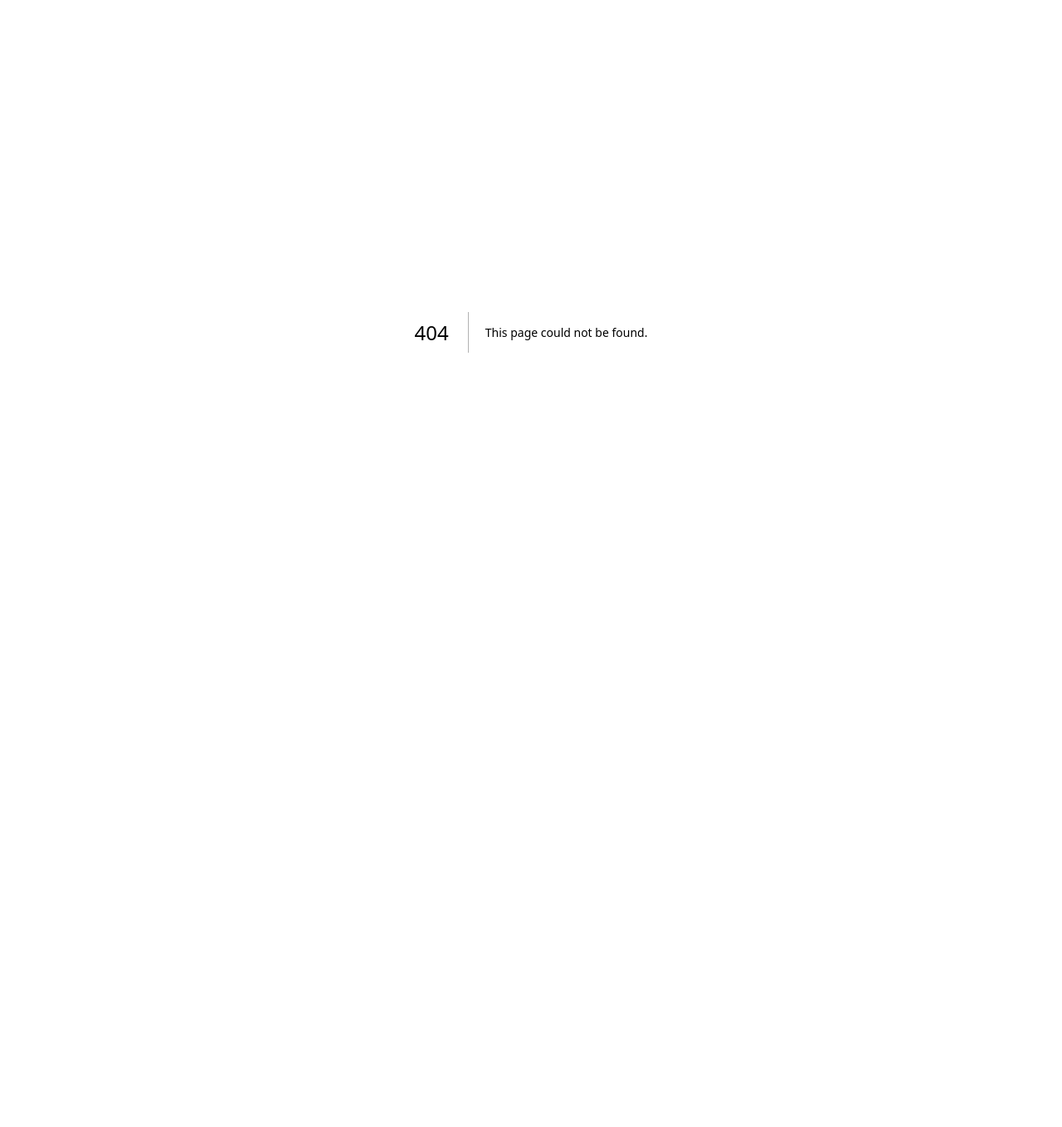
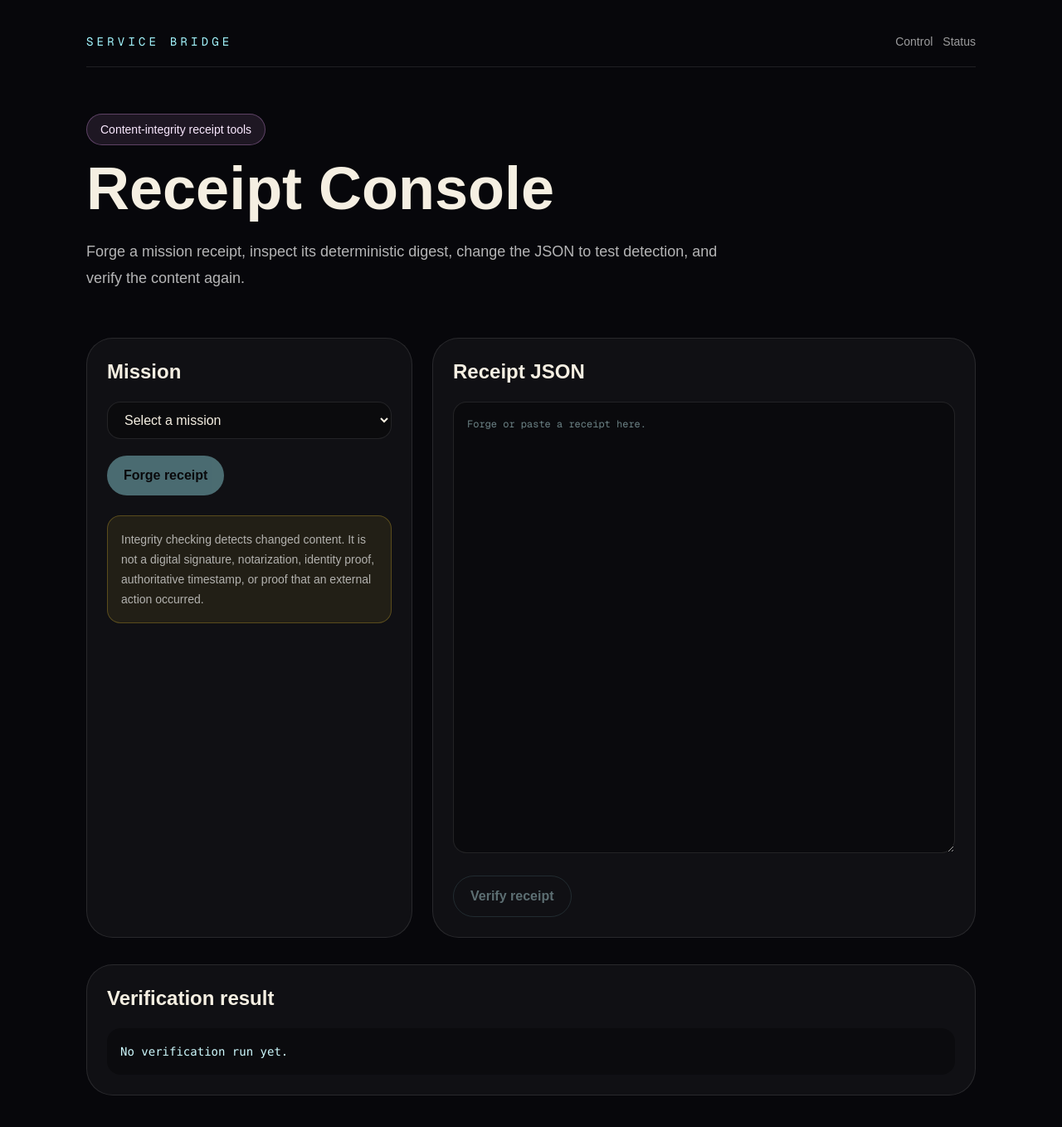
Before and after one commit to hvitiswift-afk/nextjs-boilerplate, a Next.js app: page /service-bridge/receipts in a window 1280 px wide. Before the commit this address had no page. Shown: the whole page at 83% size. Before the commit the page ends 800 px from the top, so only its background shows below. Built offline with nearby package versions, Linux system fonts and the light colour scheme.

Commit message:
Add Service Bridge receipt integrity console

```diff
--- /dev/null
+++ b/app/service-bridge/receipts/page.tsx
@@ -0,0 +1,101 @@
+"use client";
+
+import { useEffect, useState } from "react";
+
+type Mission = Record<string, unknown> & { id: string; title: string; service: string };
+
+const STORAGE_KEY = "jp-hviti-service-bridge-v2";
+
+export default function ReceiptConsolePage() {
+  const [missions, setMissions] = useState<Mission[]>([]);
+  const [selectedId, setSelectedId] = useState("");
+  const [receiptText, setReceiptText] = useState("");
+  const [result, setResult] = useState<Record<string, unknown> | null>(null);
+  const [error, setError] = useState("");
+
+  useEffect(() => {
+    try {
+      const raw = localStorage.getItem(STORAGE_KEY);
+      if (raw) setMissions(JSON.parse(raw));
+    } catch {
+      setError("Could not read local missions.");
+    }
+  }, []);
+
+  async function forge() {
+    const mission = missions.find((item) => item.id === selectedId);
+    if (!mission) return;
+    setError("");
+    const response = await fetch("/api/service-bridge/receipt/mission", {
+      method: "POST",
+      headers: { "content-type": "application/json" },
+      body: JSON.stringify(mission),
+    });
+    const data = await response.json();
+    if (!response.ok && response.status !== 422) {
+      setError(data.error || "Receipt generation failed.");
+      return;
+    }
+    setReceiptText(JSON.stringify(data, null, 2));
+    setResult(null);
+  }
+
+  async function verify() {
+    setError("");
+    try {
+      const response = await fetch("/api/service-bridge/receipt/verify", {
+        method: "POST",
+        headers: { "content-type": "application/json" },
+        body: receiptText,
+      });
+      const data = await response.json();
+      setResult(data);
+      if (!response.ok && response.status !== 422) setError(data.error || "Verification failed.");
+    } catch {
+      setError("Receipt JSON is invalid.");
+      setResult(null);
+    }
+  }
+
+  return (
+    <main className="min-h-screen bg-[#07070b] text-[#f5efe2]">
+      <section className="mx-auto w-full max-w-6xl px-6 py-10 sm:px-10">
+        <nav className="flex flex-wrap items-center justify-between gap-3 border-b border-white/10 pb-5 text-sm text-white/60">
+          <a className="font-mono uppercase tracking-[0.3em] text-cyan-200" href="/service-bridge">Service Bridge</a>
+          <div className="flex gap-3"><a href="/service-bridge/control">Control</a><a href="/service-bridge/status">Status</a></div>
+        </nav>
+
+        <header className="py-14">
+          <p className="mb-4 inline-flex rounded-full border border-fuchsia-300/30 bg-fuchsia-300/10 px-4 py-2 text-sm text-fuchsia-100">Content-integrity receipt tools</p>
+          <h1 className="text-5xl font-black sm:text-7xl">Receipt Console</h1>
+          <p className="mt-6 max-w-3xl text-lg leading-8 text-white/70">Forge a mission receipt, inspect its deterministic digest, change the JSON to test detection, and verify the content again.</p>
+        </header>
+
+        <section className="grid gap-6 lg:grid-cols-[0.75fr_1.25fr]">
+          <aside className="rounded-[2rem] border border-white/10 bg-white/[0.04] p-6">
+            <h2 className="text-2xl font-black">Mission</h2>
+            <select className="mt-5 w-full rounded-2xl border border-white/10 bg-black/30 px-4 py-3" value={selectedId} onChange={(event) => setSelectedId(event.target.value)}>
+              <option value="">Select a mission</option>
+              {missions.map((mission) => <option key={mission.id} value={mission.id}>{mission.title} — {mission.service}</option>)}
+            </select>
+            <button onClick={forge} disabled={!selectedId} className="mt-5 rounded-full bg-cyan-200 px-5 py-3 font-bold text-black disabled:opacity-40">Forge receipt</button>
+            <div className="mt-6 rounded-2xl border border-amber-300/25 bg-amber-300/[0.08] p-4 text-sm leading-6 text-white/65">Integrity checking detects changed content. It is not a digital signature, notarization, identity proof, authoritative timestamp, or proof that an external action occurred.</div>
+          </aside>
+
+          <section className="rounded-[2rem] border border-white/10 bg-white/[0.04] p-6">
+            <h2 className="text-2xl font-black">Receipt JSON</h2>
+            <textarea className="mt-5 min-h-[34rem] w-full rounded-2xl border border-white/10 bg-black/35 p-4 font-mono text-xs leading-5 text-cyan-100" value={receiptText} onChange={(event) => setReceiptText(event.target.value)} placeholder="Forge or paste a receipt here." />
+            <button onClick={verify} disabled={!receiptText} className="mt-5 rounded-full border border-cyan-200/30 px-5 py-3 font-bold text-cyan-100 disabled:opacity-40">Verify receipt</button>
+          </section>
+        </section>
+
+        {error ? <div className="mt-6 rounded-2xl border border-red-300/30 bg-red-300/10 p-4 text-red-100">{error}</div> : null}
+
+        <section className="mt-8 rounded-[2rem] border border-white/10 bg-white/[0.04] p-6">
+          <h2 className="text-2xl font-black">Verification result</h2>
+          <pre className="mt-5 overflow-x-auto rounded-2xl bg-black/30 p-4 text-sm leading-6 text-cyan-100">{result ? JSON.stringify(result, null, 2) : "No verification run yet."}</pre>
+        </section>
+      </section>
+    </main>
+  );
+}
```
